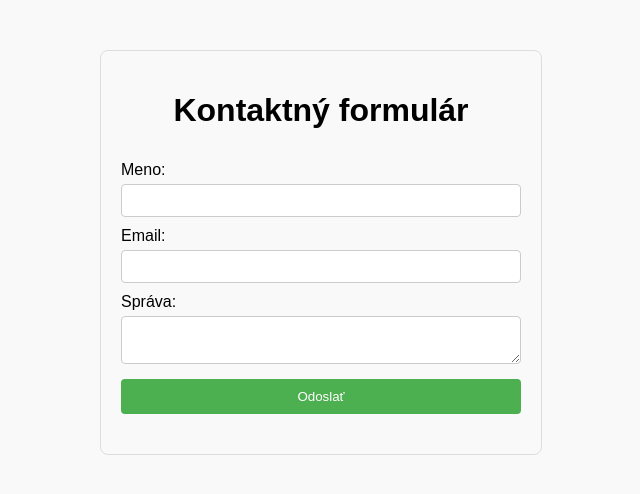
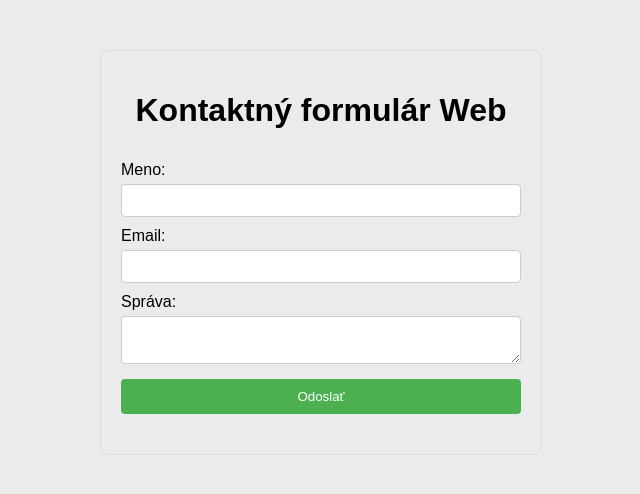
Before and after one commit to adelinka2/webapp-Vojtylova, a plain HTML site: page index.html in a window 1280 px wide. Shown: the whole page, without its empty margins (319-959 px from the left). Drawn offline with Linux system fonts and the light colour scheme.

Commit message:
style: update heading and background color

```diff
--- a/index.html
+++ b/index.html
@@ -6,7 +6,7 @@
   <link rel="stylesheet" href="style.css">
 </head>
 <body>
-  <h1>Kontaktný formulár</h1>
+  <h1>Kontaktný formulár Web</h1>
 
   <form id="contactForm">
     <label for="name">Meno:</label>
--- a/style.css
+++ b/style.css
@@ -5,7 +5,7 @@ body {
     padding: 20px;
     border: 1px solid #ddd;
     border-radius: 8px;
-    background-color: #f9f9f9;
+    background-color: #ebebeb;
   }
 
   h1 {
```
